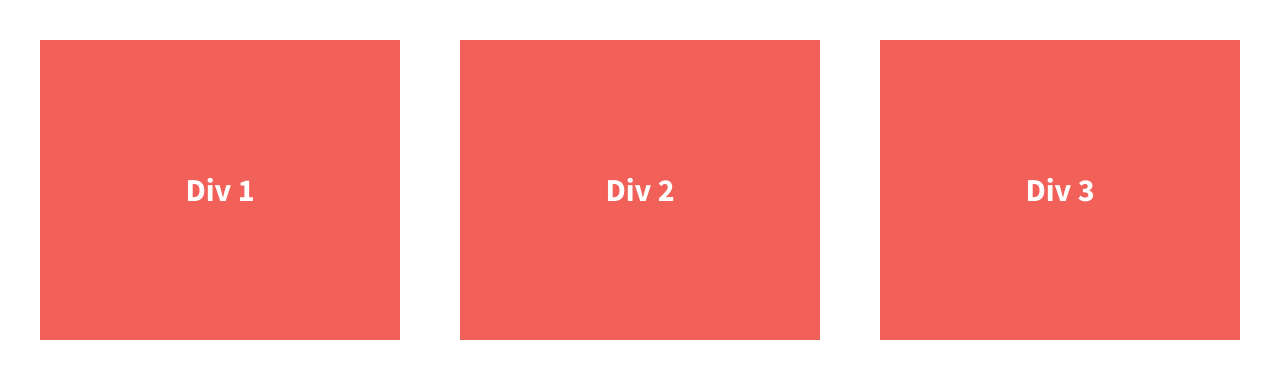
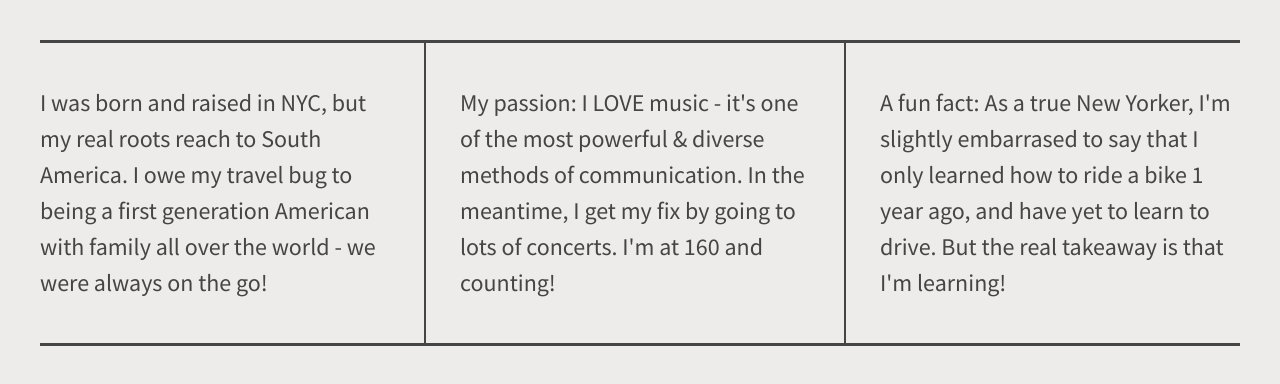
Before and after one commit to phoebeosterhout/divs-flexbox, a plain HTML site: page index.html in a window 1280 px wide. Drawn offline with nearby package versions, Linux system fonts and the light colour scheme.

Commit message:
customized styles

```diff
--- a/css/main.css
+++ b/css/main.css
@@ -97,7 +97,7 @@ textarea {
 
 
 html {
-  background-color: #fff;
+  background-color: #EDECEA;
   height: 100%;
 }
 
@@ -110,24 +110,30 @@ body {
 
 .wrapper {
   /*add display:flex and set justify-content to space-between*/
+  border-top: .15em solid #464545;
+  border-bottom: .15em solid #464545;
   display: flex;
-  font-weight: 700;
+  font-weight: 400;
   justify-content: space-between;
 }
 
 .div-1, .div-2, .div-3 {
   /*give the divs a width of 30%, add display:flex, set justify-content and align-items to center*/
   align-items: center;
-  color: #fff;
+  color: #464545;
   display: flex;
   justify-content: center;
   line-height: 1.5em;
-  font-size: 1.6em;
-  background-color: #f16059;
+  font-size: 1.2em;
+  background-color: #EDECEA;
   height: 300px;
   width: 30%;
 }
 
+.div-1, .div-2 {
+    border-right: .12em solid #464545;
+    padding-right: 1em;
+}
 
 
 
--- a/index.html
+++ b/index.html
@@ -23,13 +23,13 @@
 
         <section class="wrapper">
             <div class="div-1">
-                Div 1
+                <p>I was born and raised in NYC, but my real roots reach to South America. I owe my travel bug to being a first generation American with family all over the world - we were always on the go!</p>
             </div>
             <div class="div-2">
-                Div 2
+                <p>My passion: I LOVE music - it's one of the most powerful & diverse methods of communication. In the meantime, I get my fix by going to lots of concerts. I'm at 160 and counting!</p>
             </div>
             <div class="div-3">
-                Div 3
+                <p>A fun fact: As a true New Yorker, I'm slightly embarrased to say that I only learned how to ride a bike 1 year ago, and have yet to learn to drive. But the real takeaway is that I'm learning!</p>
             </div>
         </section>
 
```
